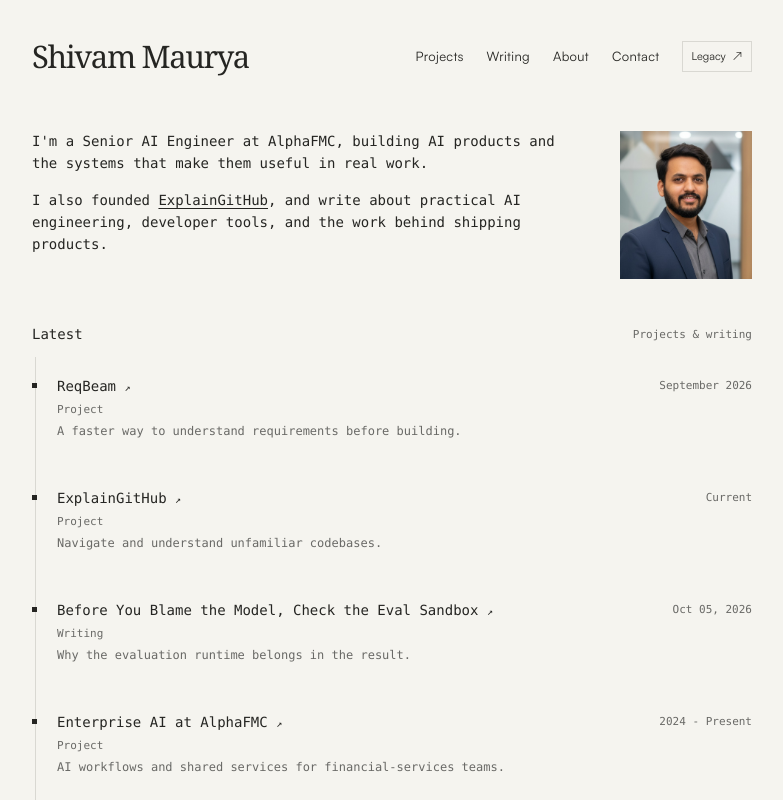
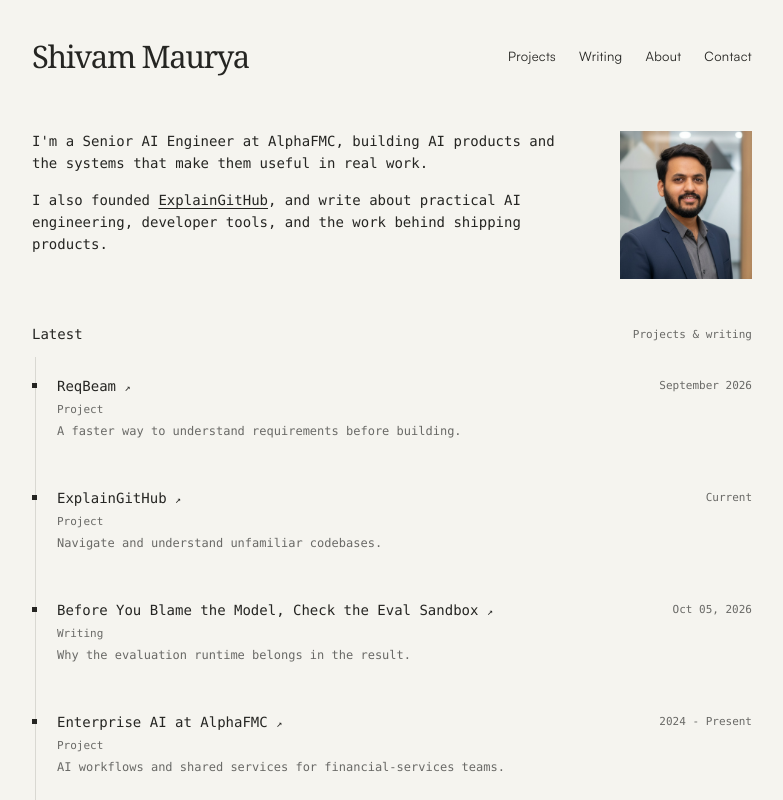
Before and after one commit to shivamrox87/shivam.portfolio, a Next.js app: page / in a window 1280 px wide. Shown: the top 800 px of the page, without its empty margins (24-807 px from the left). Built offline with nearby package versions, Linux system fonts and the light colour scheme.

Commit message:
Remove Legacy link from navigation

```diff
--- a/src/app/reference-site.css
+++ b/src/app/reference-site.css
@@ -25,8 +25,6 @@
 .header-links { gap:23px; margin-left:auto; }
 .header-links a { color:var(--reference-ink); font-size:13px; font-weight:400; letter-spacing:.025em; opacity:1; text-decoration:none; }
 .header-links a:hover,.header-links a[aria-current="page"] { text-decoration:underline; text-underline-offset:7px; }
-.header-previous { display:inline-flex; align-items:center; gap:7px; margin-left:22px; padding:6px 9px; border:1px solid var(--reference-line); color:var(--reference-ink); font-size:11px; white-space:nowrap; transition:border-color .2s,background .2s; }
-.header-previous:hover { border-color:var(--reference-ink); background:#eae8e0; }
 .header-contact { display:none; }
 .portfolio-footer { width:100%; margin:0; padding:0; border:0; background:transparent; color:var(--reference-muted); }
 .reference-footer-inner { padding-top:26px; border-top:1px solid var(--reference-line); }
@@ -151,7 +149,6 @@
   .footer-panorama { margin-top:65px; }
   .header-inner { height:88px; }
   .header-brand { font-size:26px; }
-  .header-previous { display:none; }
   .header-menu-button { display:block; color:var(--reference-ink); font-size:12px; font-weight:400; }
   .mobile-nav { padding-bottom:17px; }
   .mobile-nav a { padding:10px 0; border-color:var(--reference-line); font-size:13px; font-weight:400; }
--- a/src/components/Header.js
+++ b/src/components/Header.js
@@ -10,7 +10,6 @@
   { href: "/about", label: "About" },
   { href: "/connect", label: "Contact" },
 ];
-const previousSite = "https://shivam-portfolio-git-main-shivam-mauryas-projects-8ee4e901.vercel.app/";
 
 export default function Header() {
   const pathname = usePathname();
@@ -27,9 +26,8 @@
     <div className="portfolio-width header-inner">
       <Link href="/" className="header-brand" aria-label="Shivam Maurya, home">Shivam Maurya</Link>
       <nav className="header-links" aria-label="Primary navigation">{links.map(link => <Link href={link.href} key={link.href} aria-current={active(link.href) ? "page" : undefined}>{link.label}</Link>)}</nav>
-      <a href={previousSite} className="header-previous" target="_blank" rel="noopener noreferrer" aria-label="Legacy portfolio, opens in a new tab">Legacy <span aria-hidden="true">↗</span></a>
       <button type="button" className="header-menu-button" aria-expanded={open} aria-controls="portfolio-mobile-nav" onClick={() => setOpen(!open)}>{open ? "Close" : "Menu"}</button>
     </div>
-    {open && <nav id="portfolio-mobile-nav" className="portfolio-width mobile-nav" aria-label="Mobile navigation">{links.map(link => <Link href={link.href} key={link.href} onClick={() => setOpen(false)}>{link.label}</Link>)}<a href={previousSite} target="_blank" rel="noopener noreferrer" onClick={() => setOpen(false)}>Legacy <span aria-hidden="true">↗</span></a></nav>}
+    {open && <nav id="portfolio-mobile-nav" className="portfolio-width mobile-nav" aria-label="Mobile navigation">{links.map(link => <Link href={link.href} key={link.href} onClick={() => setOpen(false)}>{link.label}</Link>)}</nav>}
   </header>;
 }
```
